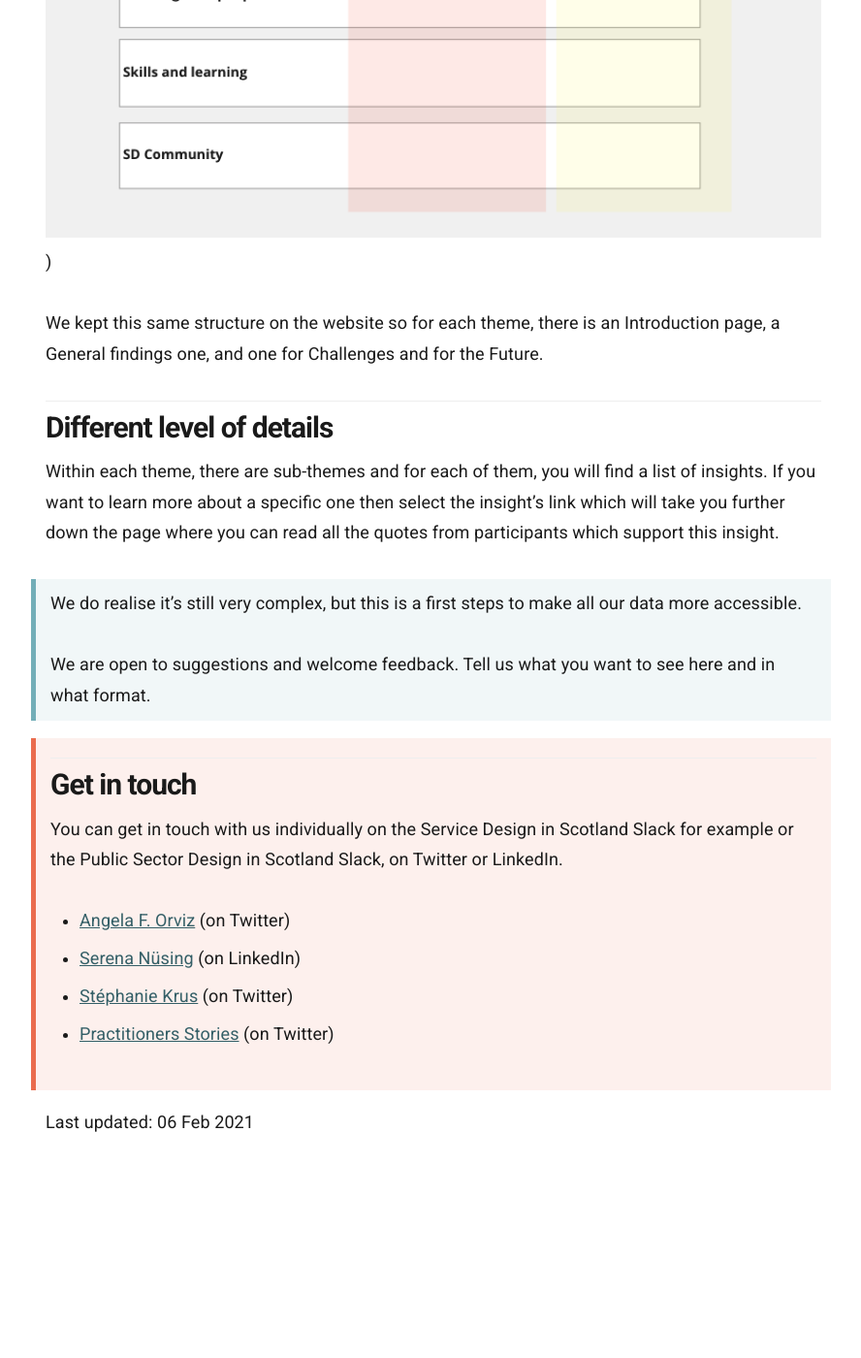
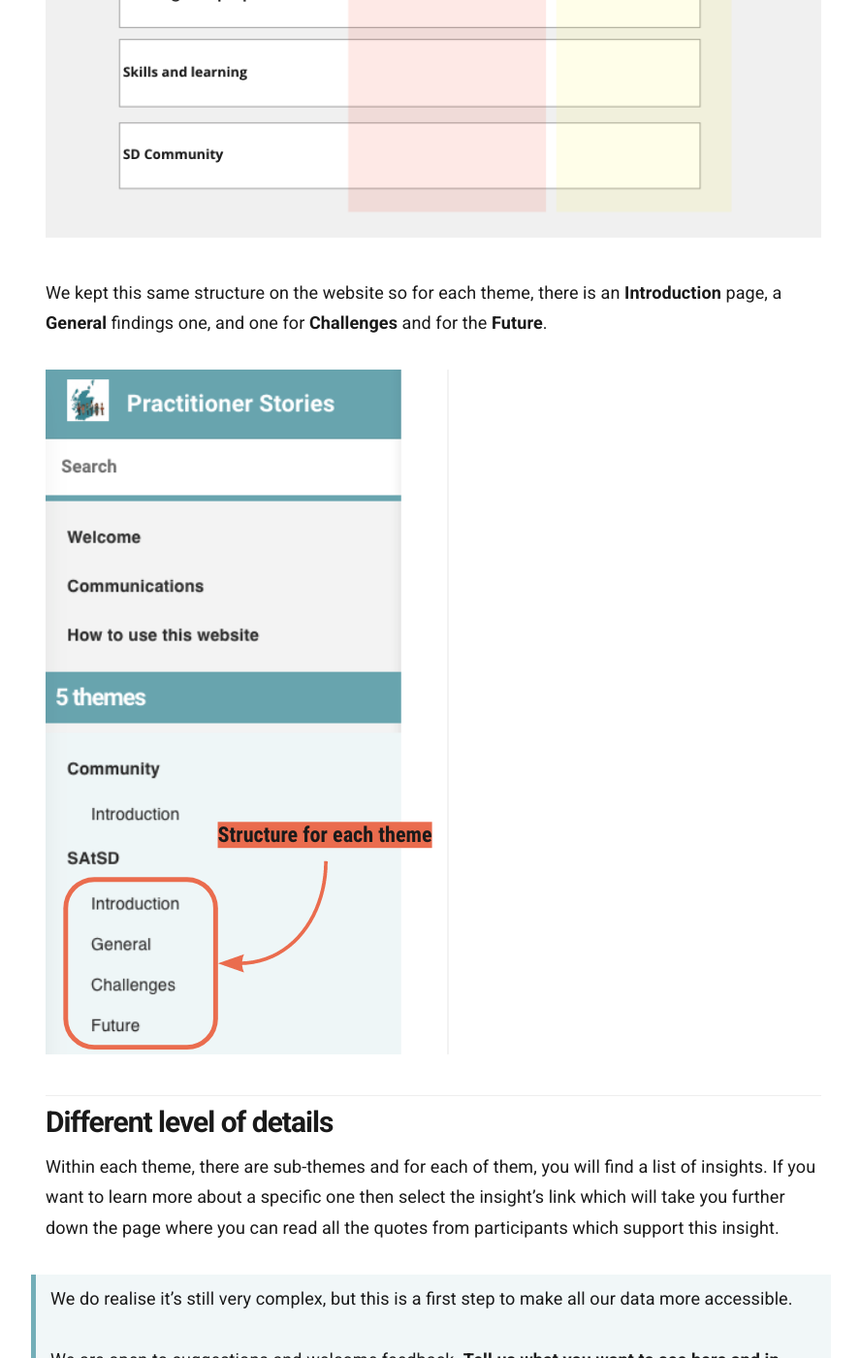
Before and after one commit to stephanie-K/practitioner-stories, a Jekyll site: the page built from how-to.md, in a window 1280 px wide and 1400 px high, scrolled down 1144 px. Shown: the whole window at 97% size, without its empty margins (343-1231 px from the left). Built offline with Jekyll 4.4.1, drawn with Linux system fonts in a browser that asks for light colours; before the commit the page ends 2337 px from its top, so only the background shows below that; some of the changed text lies outside the part shown.

Commit message:
improve text - add a screenshot

```diff
--- a/how-to.md
+++ b/how-to.md
@@ -19,18 +19,20 @@ After the first phase of analysis, 5 themes emerged:
 
 For each theme, there are general findings and we have grouped the challenges seperately on Miro as well as the aspirations for the future.
 
-![diagram illustrating how our data is structured on Miro](/practitioner-stories/images/categories.png))
+![diagram illustrating how our data is structured on Miro](/practitioner-stories/images/categories.png)
 
-We kept this same structure on the website so for each theme, there is an Introduction page, a General findings one, and one for Challenges and for the Future.
+We kept this same structure on the website so for each theme, there is an **Introduction** page, a **General** findings one, and one for **Challenges** and for the **Future**.
+
+![screenshot of the left navigation menu with the list of pages under one theme](/practitioner-stories/images/theme-sctructure.png)
 
 
 ## Different level of details
 
 Within each theme, there are sub-themes and for each of them, you will find a list of insights. If you want to learn more about a specific one then select the insight's link which will take you further down the page where you can read all the quotes from participants which support this insight.
 
-> We do realise it's still very complex, but this is a first steps to make all our data more accessible.
+> We do realise it's still very complex, but this is a first step to make all our data more accessible.
 >
-> We are open to suggestions and welcome feedback. Tell us what you want to see here and in what format.
+> We are open to suggestions and welcome feedback. **Tell us what you want to see here and in what format**.
 
 
 {% include feedback.html %}
```
Also changed, not shown: index.md (+1 -1 lines), images/theme-sctructure.png (added).
